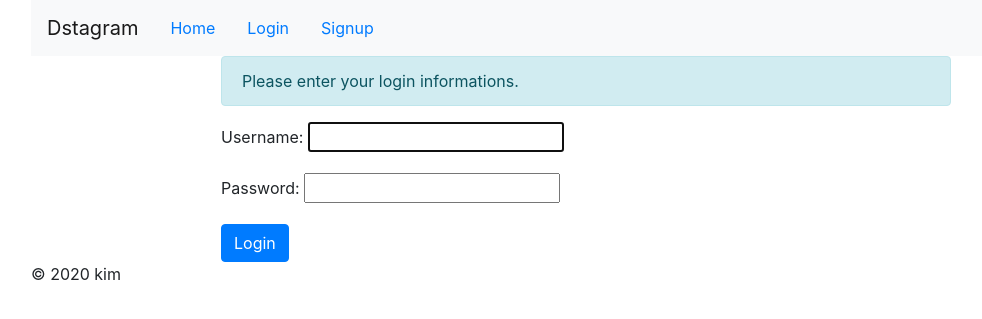
After one commit to slsajs/dstargarm, a Django app: page /accounts/login/ in a window 1280 px wide. The commit adds this page. Shown: the top 319 px of the page, without its empty margins (54-1036 px from the left). Run offline with Django 3.2, Linux system fonts and the light colour scheme; some libraries are stand-ins or nearby versions.

Commit message:
로그인 로그아웃 기능 추가

```diff
--- /dev/null
+++ b/accounts/templates/registration/login.html
@@ -0,0 +1,17 @@
+{% extends 'base.html' %}
+{% block title %}- Login{% endblock %}
+
+{% block content %}
+<div class="row">
+    <div class="col-md-2"></div>
+    <div class="col-md-8 panel panel-default">
+        <div class="alert alert-info">Please enter your login informations.</div>
+        <form action="" method="post">
+            {{form.as_p}}
+            {% csrf_token %}
+            <input class="btn btn-primary" type="submit" value="Login">
+        </form>
+    </div>
+  <div class="col-md-2"></div>
+</div>
+{% endblock %}
--- /dev/null
+++ b/accounts/urls.py
@@ -0,0 +1,9 @@
+from django.urls import path
+from django.contrib.auth import views as auth_view
+
+
+
+urlpatterns = [
+    path('login/', auth_view.LoginView.as_view(), name='login'),
+    path('logout/', auth_view.LogoutView.as_view(template_name='registration/logout.html'), name='logout'),
+]
--- a/config/settings.py
+++ b/config/settings.py
@@ -35,9 +35,11 @@ INSTALLED_APPS = [
     'django.contrib.auth',
     'django.contrib.contenttypes',
     'django.contrib.sessions',
+
     'django.contrib.messages',
     'django.contrib.staticfiles',
     'photo',
+    'accounts',
 ]
 
 MIDDLEWARE = [
@@ -123,3 +125,5 @@ STATIC_URL = '/static/'
 MEDIA_URL = '/media/'
 
 MEDIA_ROOT = os.path.join(BASE_DIR, 'media')
+
+LOGIN_REDIRECT_URL = '/'
--- a/config/urls.py
+++ b/config/urls.py
@@ -20,7 +20,8 @@ from django.urls import path, include
 
 urlpatterns = [
     path('admin/', admin.site.urls),
-    path('', include('photo.urls'))
+    path('', include('photo.urls')),
+    path('accounts/', include('accounts.urls')),
 ]
 
 from django.conf.urls.static import static
--- a/templates/base.html
+++ b/templates/base.html
@@ -20,9 +20,9 @@
                 {% if user.is_authenticated %}
                 <li class="nav-item"><a href="#" class="nav-link">Welcome, {{user.get_username}}</a></li>
                 <li class="nav-item"><a href="{% url 'photo:photo_upload' %}" class="nav-link">Upload</a></li>
-                <li class="nav-item"><a href="#" class="nav-link">Logout</a></li>
+                <li class="nav-item"><a href="{% url 'logout' %}" class="nav-link">Logout</a></li>
                 {% else %}
-                <li class="nav-item"><a href="#" class="nav-link">Login</a></li>
+                <li class="nav-item"><a href="{% url 'login' %}" class="nav-link">Login</a></li>
                 <li class="nav-item"><a href="#" class="nav-link">Signup</a></li>
                 {% endif %}
             </ul>
@@ -32,7 +32,7 @@
     {% endblock %}
 
     <footer class="footer">
-        <p>&copy; 2018 Baepeu. Powered By Django 2</p>
+        <p>&copy; 2020 kim</p>
     </footer>
 </div>
 </body>
```
Also changed, not shown: accounts/templates/registration/logout.html (added, +13 -0 lines).
